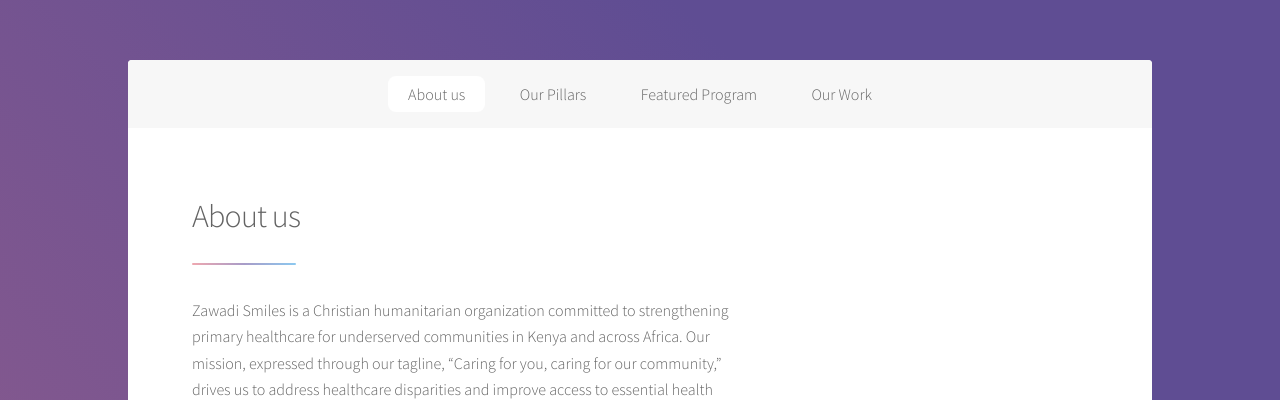
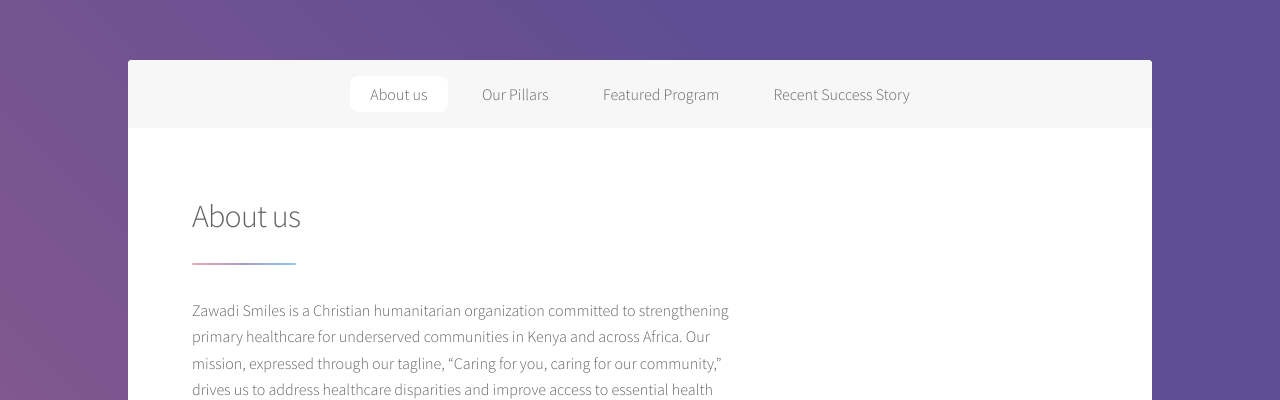
Before and after one commit to ShalleenHappuch/Zawadi-Smiles-Website, a plain HTML site: page index.html in a window 1280 px wide. Shown: the part 289-689 px from the top of the page. Drawn offline with nearby package versions, Linux system fonts and the light colour scheme; files that its build step writes are made by us from their sources.

Commit message:
Update index.html

```diff
--- a/index.html
+++ b/index.html
@@ -31,7 +31,7 @@
 							<li><a href="#intro" class="active">About us</a></li>
 							<li><a href="#first">Our Pillars</a></li>
 							<li><a href="#second">Featured Program</a></li>
-							<li><a href="#cta">Our Work</a></li>
+							<li><a href="#cta">Recent Success Story</a></li>
 						</ul>
 					</nav>
 
```
